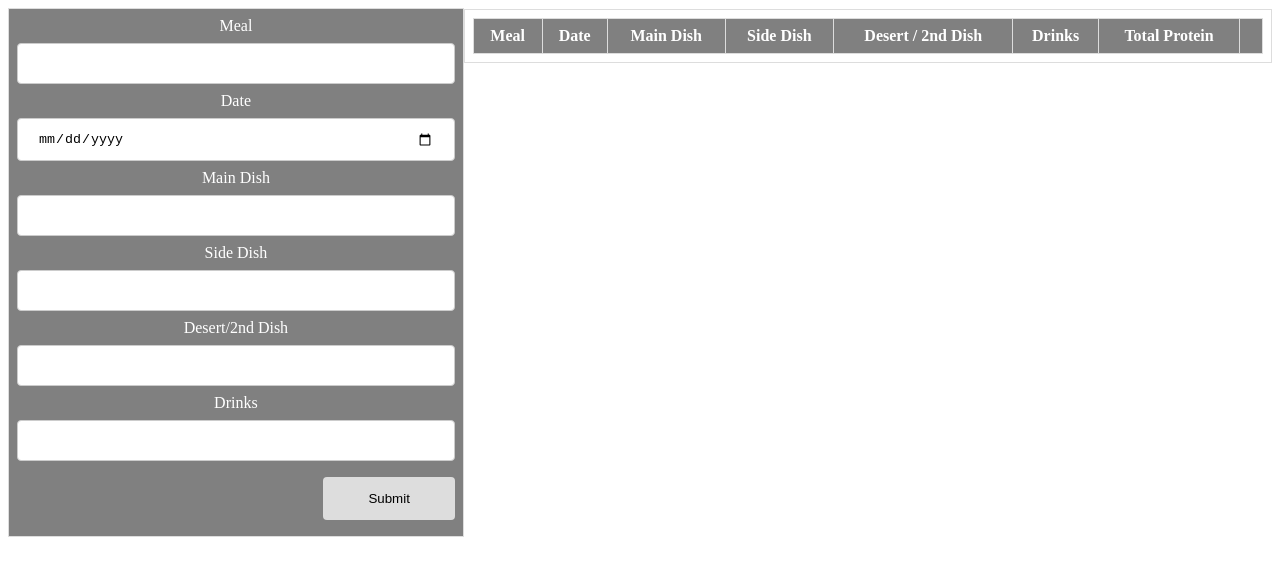
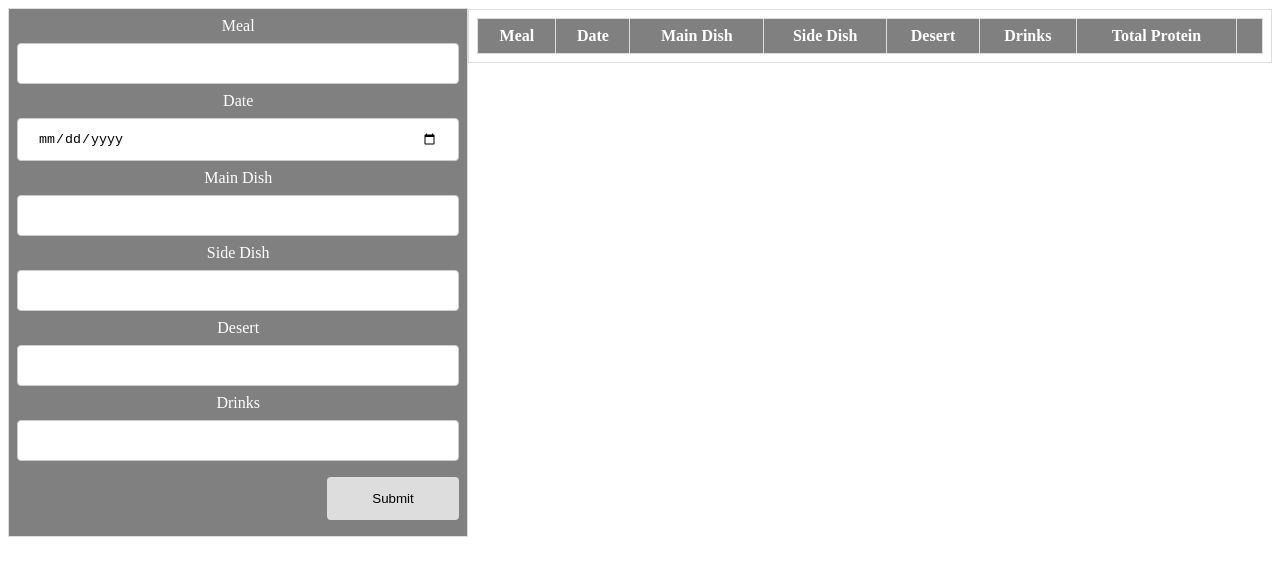
Before and after one commit to Risen7/diet-plan, a plain HTML site: page index.html in a window 1280 px wide. Drawn offline with Linux system fonts and the light colour scheme.

Commit message:
Update index.html v1.5

```diff
--- a/index.html
+++ b/index.html
@@ -30,7 +30,7 @@
                         <input type="text" name="food-2" id="food-2">
                     </div>
                     <div>
-                        <label>Desert/2nd Dish</label>
+                        <label>Desert</label>
                         <input type="text" name="food-3" id="food-3">
                     </div>
                     <div>
@@ -54,7 +54,7 @@
                             <th>Date</th>
                             <th>Main Dish</th>
                             <th>Side Dish</th>
-                            <th>Desert / 2nd Dish</th>
+                            <th>Desert</th>
                             <th>Drinks</th>
                             <th>Total Protein</th>
                             <th></th>
```
